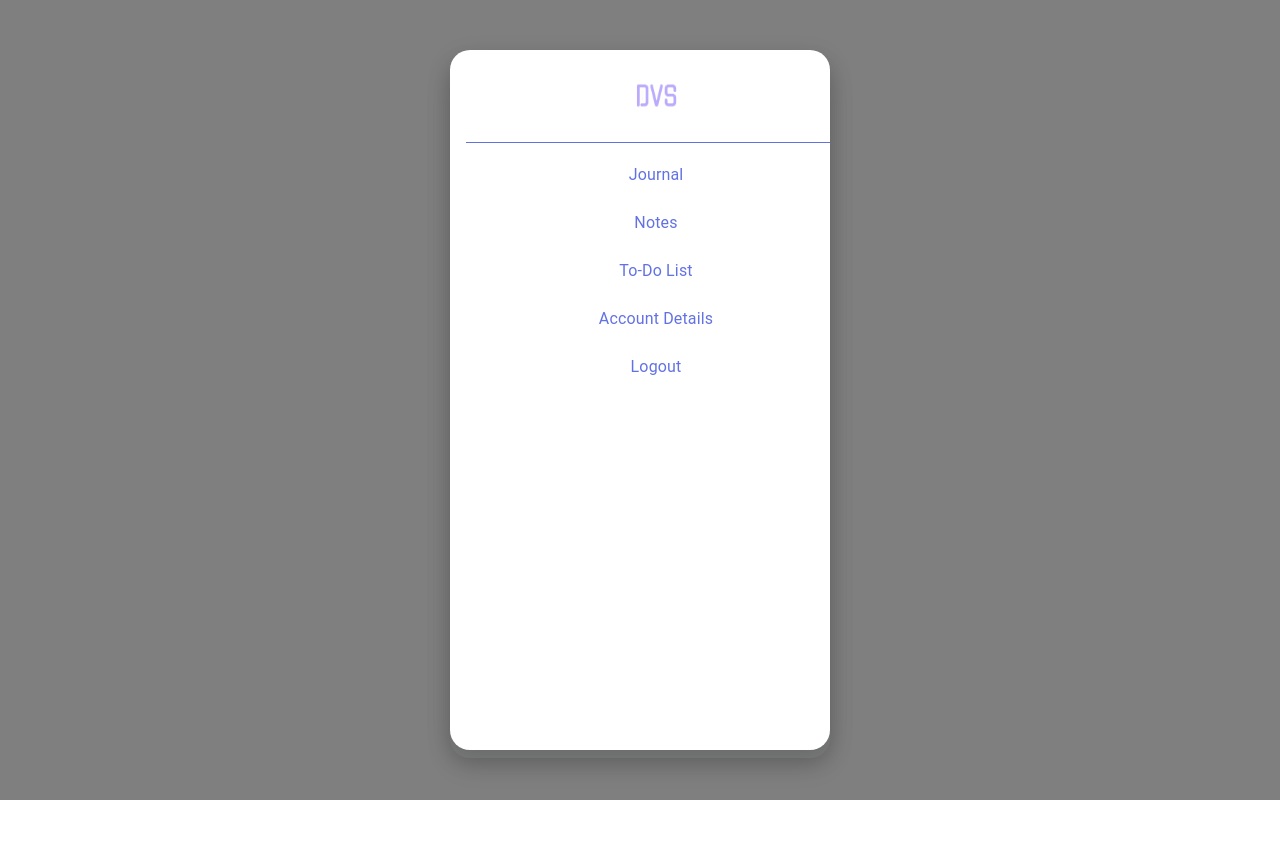
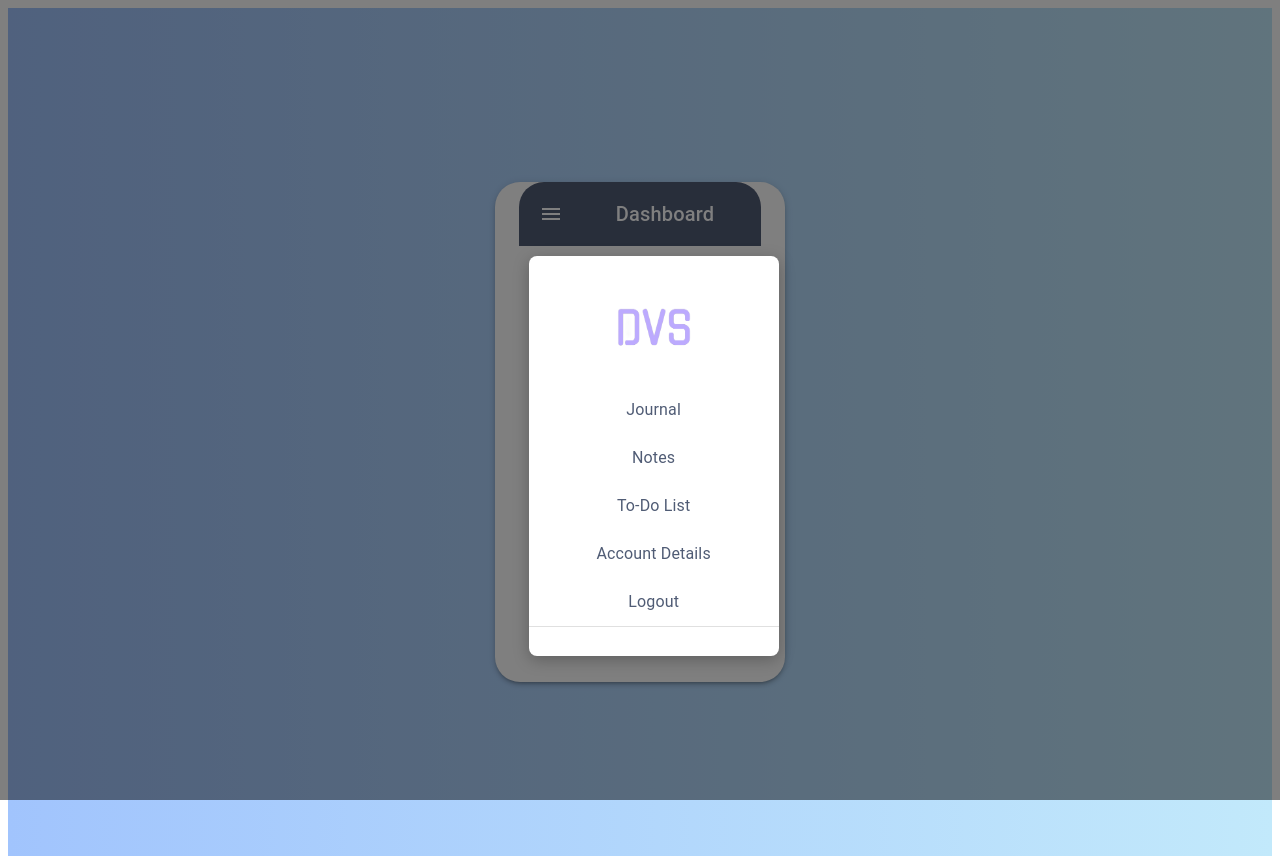
Before and after one commit to Slooma951/Major-Group-Project, a Next.js app in the folder DVS Note/dvsnote/: page /dashboard in a window 1280 px wide. Both pictures are taken after a click on the button "menu". Before the commit the page ends 816 px from the top, so only its background shows below. Built offline with nearby package versions, Linux system fonts and the light colour scheme.

Commit message:
started to fix css for burger menu on dashboard

```diff
--- a/DVS Note/dvsnote/src/pages/dashboard/index.js
+++ b/DVS Note/dvsnote/src/pages/dashboard/index.js
@@ -1,10 +1,8 @@
-'use client';
-
-import { useEffect, useState } from 'react';
-import { Container, Typography, Box, AppBar, Toolbar, IconButton, Drawer, List, ListItem, ListItemText, Divider, Button } from '@mui/material';
-import { useRouter } from 'next/navigation';
+import React, { useEffect, useState } from 'react';
+import Image from 'next/image';
+import { AppBar, Box, Button, Container, Divider, Drawer, IconButton, List, ListItem, ListItemText, Toolbar, Typography } from '@mui/material';
 import MenuIcon from '@mui/icons-material/Menu';
-import Image from 'next/image';
+import { useRouter } from 'next/router';
 
 export default function Dashboard() {
     const router = useRouter();
@@ -12,21 +10,18 @@ export default function Dashboard() {
     const [drawerOpen, setDrawerOpen] = useState(false);
 
     useEffect(() => {
-        const isLoggedIn = true;
-        if (!isLoggedIn) {
+        // Check for user authentication
+        if (!true) {
             router.push('/login');
         }
     }, [router]);
 
-    const toggleDrawer = (open) => (event) => {
-        if (event.type === 'keydown' && (event.key === 'Tab' || event.key === 'Shift')) {
-            return;
-        }
+    const toggleDrawer = (open) => () => {
         setDrawerOpen(open);
     };
 
     const navItems = [
-        { text: 'Journal', link: '/journal' },
+        { text: 'Journal', link: '/Journal' },
         { text: 'Notes', link: '/notes' },
         { text: 'To-Do List', link: '/todo' },
         { text: 'Account Details', link: '/account' },
@@ -36,112 +31,99 @@ export default function Dashboard() {
     return (
         <Box sx={{
             display: 'flex',
+            flexDirection: 'column',
+            justifyContent: 'center',
             alignItems: 'center',
-            justifyContent: 'center',
             minHeight: '100vh',
-            bgcolor: 'linear-gradient(180deg, #e6f1ff, #a1c4fd)',
+            background: 'linear-gradient(to right, #a1c4fd, #c2e9fb)',
+            padding: 3
         }}>
-            <Container maxWidth="xs" sx={{
+            <Container sx={{
+                width: 290, // Fixed width for phone simulation
+                height: 500,
+                bgcolor: 'background.paper',
+                boxShadow: 3,
+                borderRadius: '25px',
+                overflow: 'hidden',
                 display: 'flex',
                 flexDirection: 'column',
-                alignItems: 'center',
-                bgcolor: '#f8f9fa',
-                height: '700px', // Fixed height to resemble a phone screen
-                width: '380px', // Fixed width for mobile size
-                borderRadius: '20px',
-                boxShadow: '0px 8px 24px rgba(0, 0, 0, 0.15)',
-                overflow: 'hidden',
                 position: 'relative',
             }}>
                 <AppBar position="static" sx={{
-                    bgcolor: '#6272e3',
-                    width: '100%',
-                    borderTopLeftRadius: '20px',
-                    borderTopRightRadius: '20px',
+                    bgcolor: '#505c75',
+                    borderTopLeftRadius: '25px',
+                    borderTopRightRadius: '25px',
                     boxShadow: 'none',
                 }}>
-                    <Toolbar sx={{ justifyContent: 'space-between' }}>
-                        <IconButton edge="start" color="inherit" aria-label="menu" onClick={toggleDrawer(true)}>
+                    <Toolbar sx={{ width: '200px' }}>  {/* Width specified here */}
+                        <IconButton edge="start" color="inherit" aria-label="menu" onClick={toggleDrawer(true)} sx={{ mr: 2 }}>
                             <MenuIcon />
                         </IconButton>
-                        <Typography variant="h6" sx={{ color: 'white' }}>
+                        <Typography variant="h6" component="div" sx={{ flexGrow: 1, textAlign: 'center', color: 'common.white' }}>
                             Dashboard
                         </Typography>
                     </Toolbar>
                 </AppBar>
 
-                {/* Centered Drawer as a Modal within the Container */}
                 <Drawer
-                    anchor="top"
+                    anchor="left"
                     open={drawerOpen}
                     onClose={toggleDrawer(false)}
                     sx={{
                         '& .MuiDrawer-paper': {
-                            width: '380px', // Same as container width
-                            height: '700px', // Same as container height
-                            margin: 'auto', // Centered within the viewport
-                            borderRadius: '20px', // Match container border radius
-                            boxShadow: '0px 8px 24px rgba(0, 0, 0, 0.15)', // Same shadow as container
                             position: 'absolute',
-                            top: 0,
-                            left: 0,
-                            right: 0,
-                            bottom: 0,
-                            overflow: 'hidden', // Remove scroll bar
-                        },
-                    }}
-                    variant="temporary" // Overlay the content
-                >
-                    <Box
-                        sx={{ width: '100%', fontFamily: 'YourFontFamily', p: 2 }}
-                        role="presentation"
-                        onClick={toggleDrawer(false)}
-                        onKeyDown={toggleDrawer(false)}
-                    >
-                        <Box sx={{ display: 'flex', justifyContent: 'center', mb: 2 }}>
-                            <Image src="/images/logo.png" alt="DVS Note Logo" width={55} height={60} />
-                        </Box>
-                        <Divider sx={{ borderColor: '#6272e3' }} />
-                        <List>
-                            {navItems.map((item) => (
-                                <ListItem button key={item.text} component="a" href={item.link}>
-                                    <ListItemText primary={item.text} sx={{
-                                        textAlign: 'center',
-                                        color: '#6272e3',
-                                        fontWeight: 'bold',
-                                    }} />
-                                </ListItem>
-                            ))}
-                        </List>
-                    </Box>
-                </Drawer>
-
-                {/* Main Content */}
-                <Box sx={{
+                            left: '41.3%',
+                            top: '32%',
+                            transform: 'translate(-50%, -50%)', // Ensures perfect centering
+                            width: '250px',
+                            height: '50vh',
+                            bgcolor: 'background.paper',
+                            borderRadius: 2,
                             display: 'flex',
                             flexDirection: 'column',
                             alignItems: 'center',
                             justifyContent: 'center',
-                    width: '100%',
-                    padding: 3,
-                    mt: 2,
+                            boxShadow: '0 4px 16px rgba(0, 0, 0, 0.25)'
+                        },
+                    }}
+                    ModalProps={{
+                        keepMounted: true, // Enhances performance on mobile
+                    }}
+                >
+                    <Image src="/images/logo.png" alt="Logo" width={100} height={100} priority />
+                    <List sx={{ width: '100%' }}>
+                        {navItems.map((item) => (
+                            <ListItem button key={item.text} component="a" href={item.link} sx={{ textAlign: 'center', justifyContent: 'center' }}>
+                                <ListItemText primary={item.text} sx={{ textAlign: 'center', fontWeight: 'bold', color: '#505c75' }} />
+                            </ListItem>
+                        ))}
+                        <Divider />
+                    </List>
+                </Drawer>
+
+                <Box sx={{
+                    flexGrow: 1,
+                    display: 'flex',
+                    flexDirection: 'column',
+                    alignItems: 'center',
+                    justifyContent: 'center',
+                    p: 3
                 }}>
                     <Typography variant="h5" gutterBottom sx={{
-                        fontFamily: 'YourFontFamily',
-                        color: '#6272e3',
+                        fontFamily: 'Nunito, sans-serif',
                         fontWeight: 'bold',
-                        mt: 5, // Space below the AppBar
+                        color: '#505c75',
+                        mt: 5
                     }}>
                         Welcome, {userName}!
                     </Typography>
 
-                    <Box sx={{ mt: 3 }}>
                     <Button
                         variant="contained"
                         sx={{
-                                bgcolor: '#6272e3',
-                                color: 'white',
-                                ':hover': { bgcolor: '#556bd8' },
+                            bgcolor: '#505c75',
+                            color: 'common.white',
+                            ':hover': { bgcolor: '#404f65' },
                             borderRadius: '20px',
                             padding: '10px 20px',
                             fontWeight: 'bold',
@@ -152,7 +134,6 @@ export default function Dashboard() {
                         Add New Task
                     </Button>
                 </Box>
-                </Box>
             </Container>
         </Box>
     );
```
Lines whose indentation alone changed are shown as unchanged.
